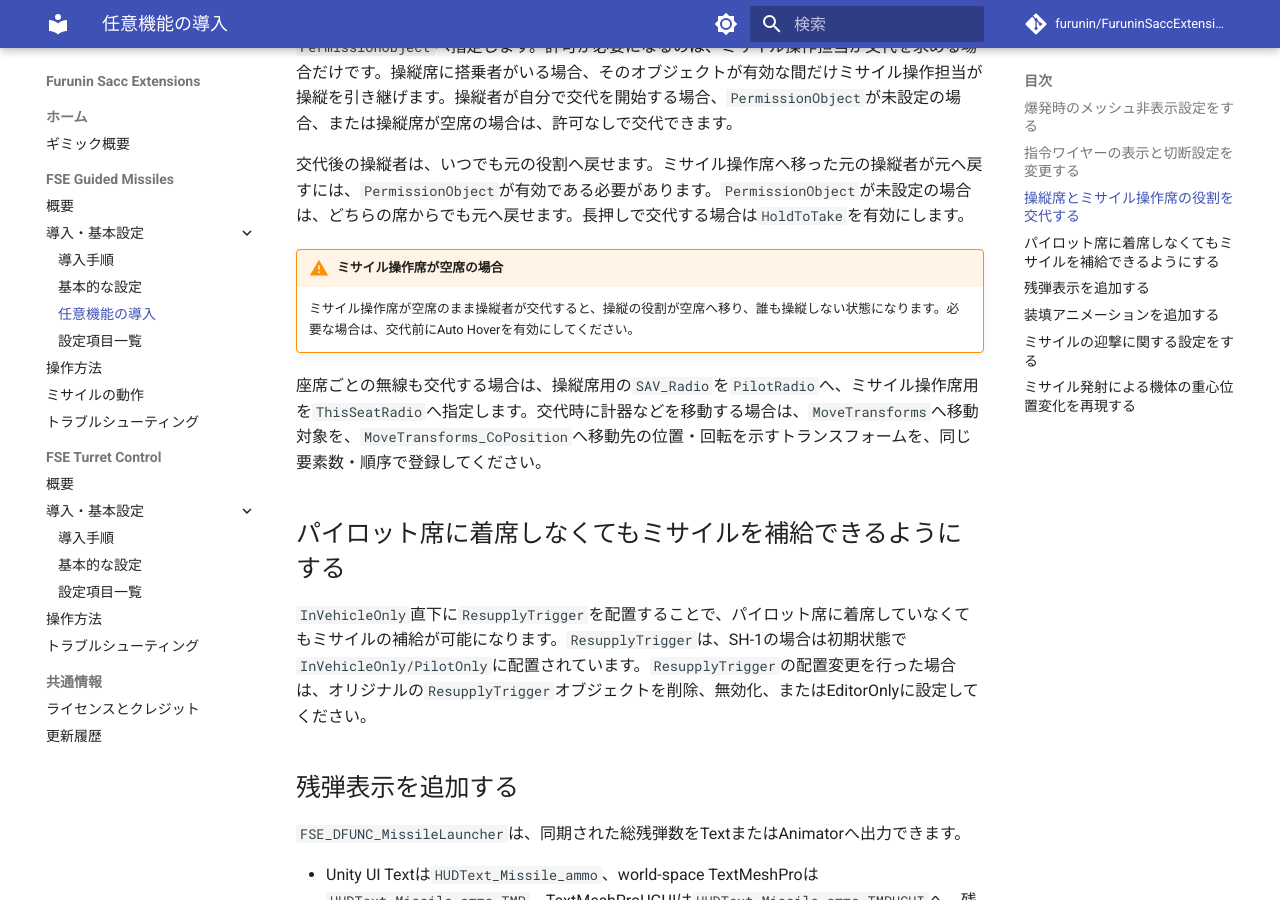
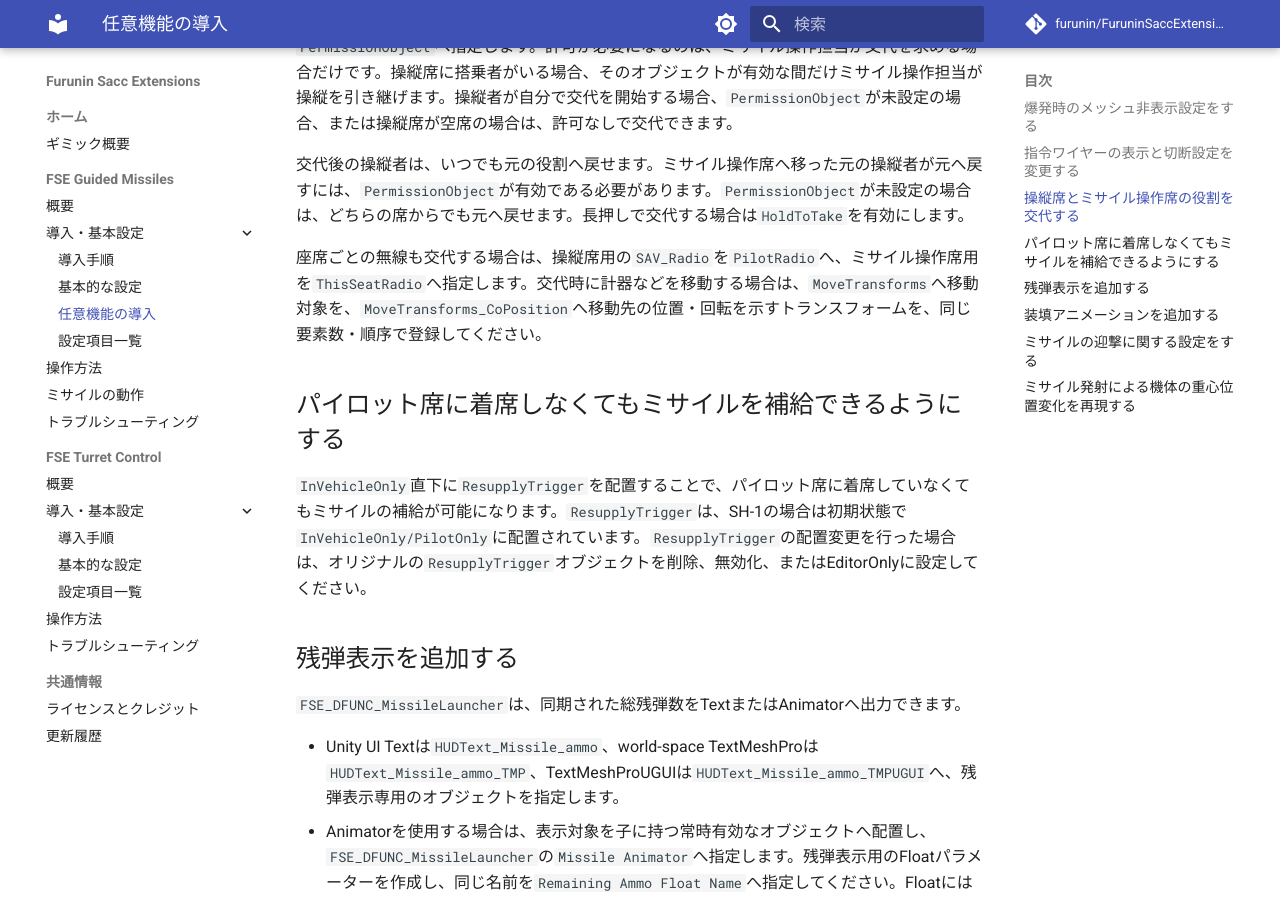
Before and after one commit to furunin/FuruninSaccExtensions-Docs, an MkDocs documentation site: the page built from docs/guided-missiles/optional-features.md, in a window 1280 px wide and 900 px high, scrolled down 1837 px. Built offline with MkDocs 1.6.1 and Material for MkDocs 9.7.7, drawn with Linux system fonts in a browser that asks for light colours; comment, search, counter and statistics services are not loaded; the version menu is left out.

Commit message:
docs(guided-missiles): remove empty-seat Take Control warning
Co-Authored-By: Claude Opus 5.5 <noreply@anthropic.com>

```diff
--- a/docs/guided-missiles/optional-features.md
+++ b/docs/guided-missiles/optional-features.md
@@ -38,9 +38,6 @@ FSE Turret Controlを[導入手順](../turret-control/installation.md)に従っ
 操縦者の許可を必要とする場合は、操縦者が有効／無効を切り替えられるオブジェクトを`PermissionObject`へ指定します。許可が必要になるのは、ミサイル操作担当が交代を求める場合だけです。操縦席に搭乗者がいる場合、そのオブジェクトが有効な間だけミサイル操作担当が操縦を引き継げます。操縦者が自分で交代を開始する場合、`PermissionObject`が未設定の場合、または操縦席が空席の場合は、許可なしで交代できます。
 
 交代後の操縦者は、いつでも元の役割へ戻せます。ミサイル操作席へ移った元の操縦者が元へ戻すには、`PermissionObject`が有効である必要があります。`PermissionObject`が未設定の場合は、どちらの席からでも元へ戻せます。長押しで交代する場合は`HoldToTake`を有効にします。
-
-!!! Warning "ミサイル操作席が空席の場合"
-    ミサイル操作席が空席のまま操縦者が交代すると、操縦の役割が空席へ移り、誰も操縦しない状態になります。必要な場合は、交代前にAuto Hoverを有効にしてください。
 
 座席ごとの無線も交代する場合は、操縦席用の`SAV_Radio`を`PilotRadio`へ、ミサイル操作席用を`ThisSeatRadio`へ指定します。交代時に計器などを移動する場合は、`MoveTransforms`へ移動対象を、`MoveTransforms_CoPosition`へ移動先の位置・回転を示すトランスフォームを、同じ要素数・順序で登録してください。
 
```
Also changed, not shown: 1 other file.
